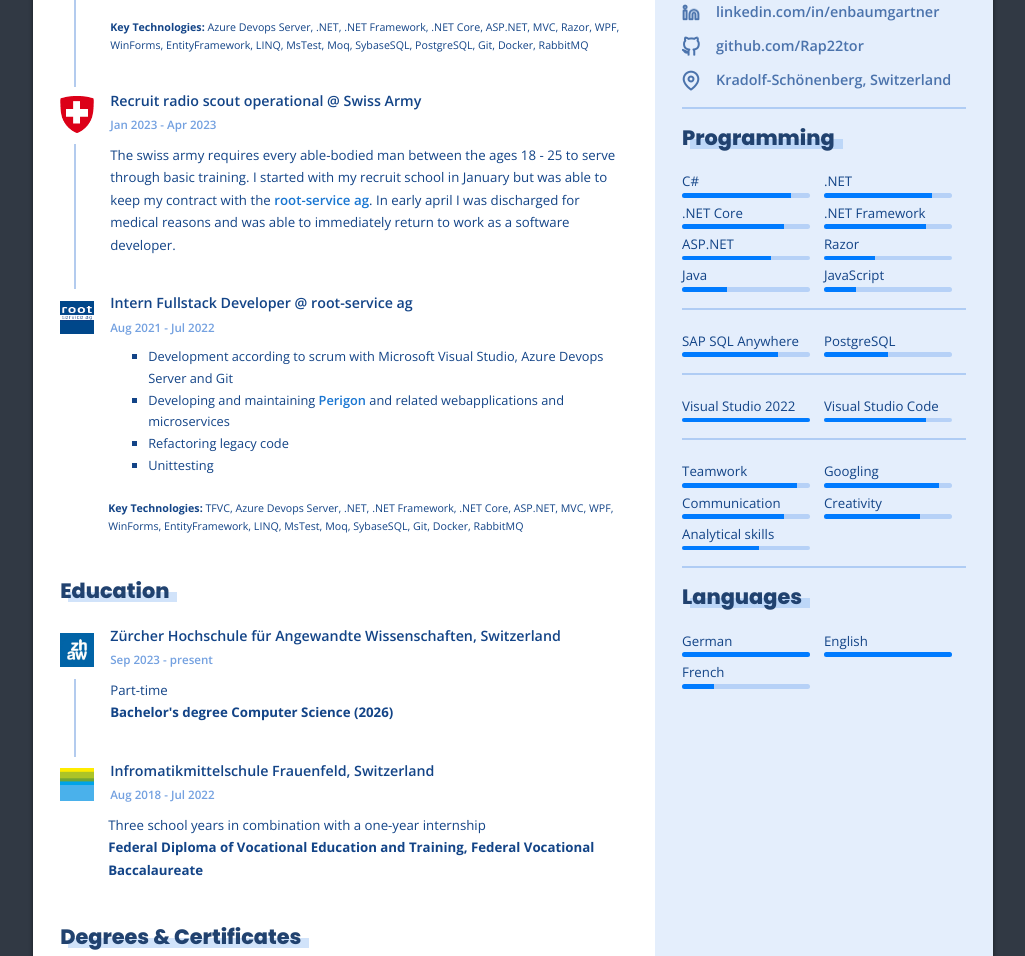
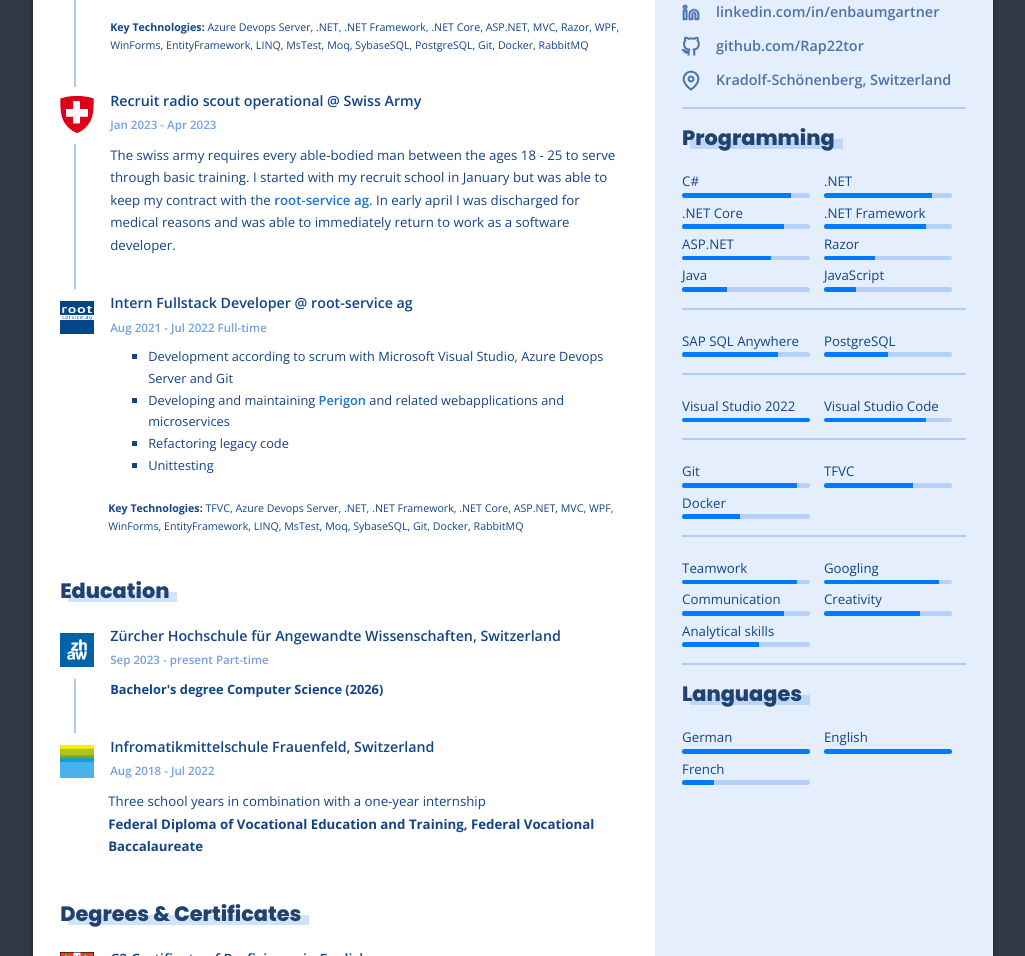
Before and after one commit to Rap22tor/Rap22tor.github.io, a plain HTML site: page cv/index.html in a window 1280 px wide. Shown: the part 546-1502 px from the top of the page, without its empty margins (127-1152 px from the left). Drawn offline with nearby package versions, Linux system fonts and the light colour scheme.

Commit message:
added part-time full-time tags

```diff
--- a/cv/index.html
+++ b/cv/index.html
@@ -46,7 +46,7 @@
                                     <h3>Junior Fullstack Developer @ <a class="subtle" href="https://web.root.ch/"
                                             title="root-service ag">root-service ag</a></h3>
                                     <small>
-                                        Aug 2022 - present
+                                        Aug 2022 - Sept 2023 Full-time, Oct 2023 - present Part-time
                                     </small>
                                 </div>
                             </div>
@@ -60,7 +60,9 @@
                                 <ul class="work-content-list">
                                     <li>Development according to scrum with Microsoft Visual Studio, Azure Devops Server
                                         and Git</li>
-                                    <li>Developing and maintaining <a href="https://web.root.ch/perigon-health/produkte">Perigon</a> and related webapplications and microservices</li>
+                                    <li>Developing and maintaining <a
+                                            href="https://web.root.ch/perigon-health/produkte">Perigon</a> and related
+                                        webapplications and microservices</li>
                                     <li>Refactoring legacy code</li>
                                     <li>Unittesting</li>
                                 </ul>
@@ -77,8 +79,9 @@
                                 </a>
 
                                 <div>
-                                    <h3>Recruit radio scout operational @ <a class="subtle" href="https://www.miljobs.ch/functions/funkaufklaerer"
-                                            title="DDPS">Swiss Army</a></h3>
+                                    <h3>Recruit radio scout operational @ <a class="subtle"
+                                            href="https://www.miljobs.ch/functions/funkaufklaerer" title="DDPS">Swiss
+                                            Army</a></h3>
                                     <small>
                                         Jan 2023 - Apr 2023
                                     </small>
@@ -86,7 +89,8 @@
                             </div>
                             <div class="work-content">
                                 <p>
-                                    The swiss army requires every able-bodied man between the ages 18 - 25 to serve through
+                                    The swiss army requires every able-bodied man between the ages 18 - 25 to serve
+                                    through
                                     basic training. I started with my recruit school in January but was able to keep my
                                     contract with the <a href="https://web.root.ch/">root-service ag</a>. In early april
                                     I was discharged for medical reasons and was able to immediately return to work as
@@ -103,7 +107,7 @@
                                     <h3>Intern Fullstack Developer @ <a class="subtle" href="https://web.root.ch/"
                                             title="root-service ag">root-service ag</a></h3>
                                     <small>
-                                        Aug 2021 - Jul 2022
+                                        Aug 2021 - Jul 2022 Full-time
                                     </small>
                                 </div>
                             </div>
@@ -111,7 +115,9 @@
                                 <ul class="work-content-list">
                                     <li>Development according to scrum with Microsoft Visual Studio, Azure Devops Server
                                         and Git</li>
-                                    <li>Developing and maintaining <a href="https://web.root.ch/perigon-health/produkte">Perigon</a> and related webapplications and microservices</li>
+                                    <li>Developing and maintaining <a
+                                            href="https://web.root.ch/perigon-health/produkte">Perigon</a> and related
+                                        webapplications and microservices</li>
                                     <li>Refactoring legacy code</li>
                                     <li>Unittesting</li>
                                 </ul>
@@ -139,12 +145,12 @@
                                             title="Zürcher Hochschule für Angewandte Wissenschaften">Zürcher Hochschule
                                             für Angewandte Wissenschaften, Switzerland</a></h3>
                                     <small>
-                                        Sep 2023 - present
+                                        Sep 2023 - present Part-time
                                     </small>
                                 </div>
                             </div>
                             <div class="work-content">
-                                <p>Part-time<br><strong>Bachelor's degree Computer Science (2026)</strong></p>
+                                <strong>Bachelor's degree Computer Science (2026)</strong></p>
                             </div>
                         </li>
                         <li class="experience-entry">
@@ -297,6 +303,24 @@
                         </div>
                         <hr />
                         <div class="skillset">
+                            <div class="skill">Git
+                                <div class="progress">
+                                    <div class="progress-bar" style="width:90%;">&nbsp;</div>
+                                </div>
+                            </div>
+                            <div class="skill">TFVC
+                                <div class="progress">
+                                    <div class="progress-bar" style="width:70%;">&nbsp;</div>
+                                </div>
+                            </div>
+                            <div class="skill">Docker
+                                <div class="progress">
+                                    <div class="progress-bar" style="width:45%;">&nbsp;</div>
+                                </div>
+                            </div>
+                        </div>
+                        <hr />
+                        <div class="skillset">
                             <div class="skill">Teamwork
                                 <div class="progress">
                                     <div class="progress-bar" style="width:90%;">&nbsp;</div>
```
